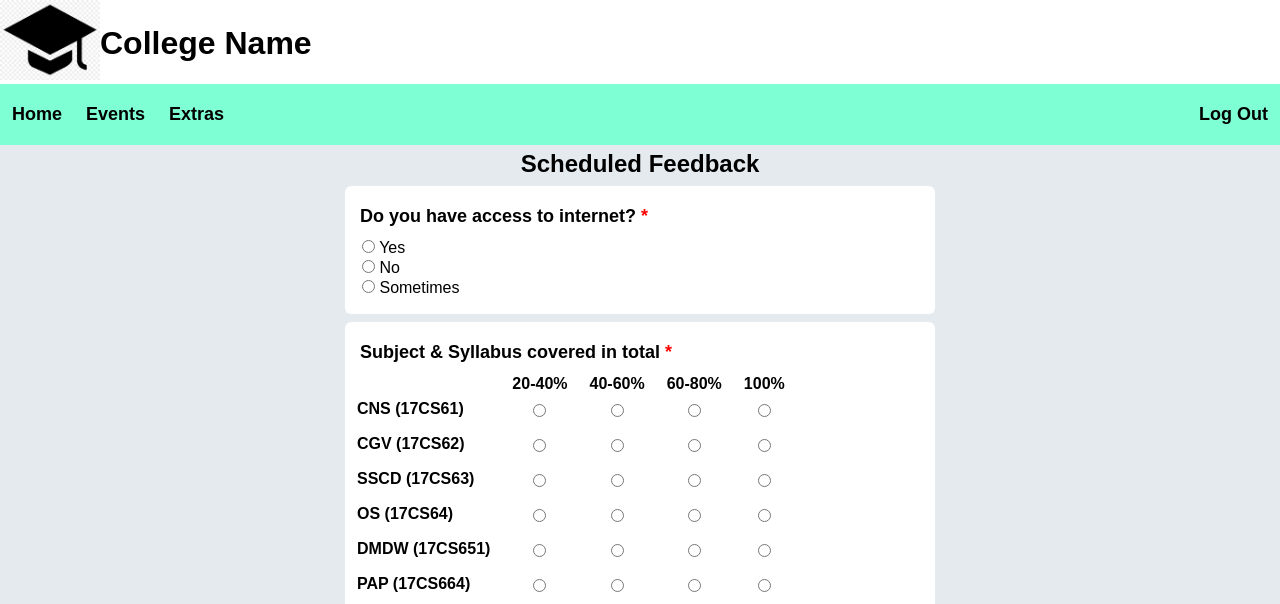
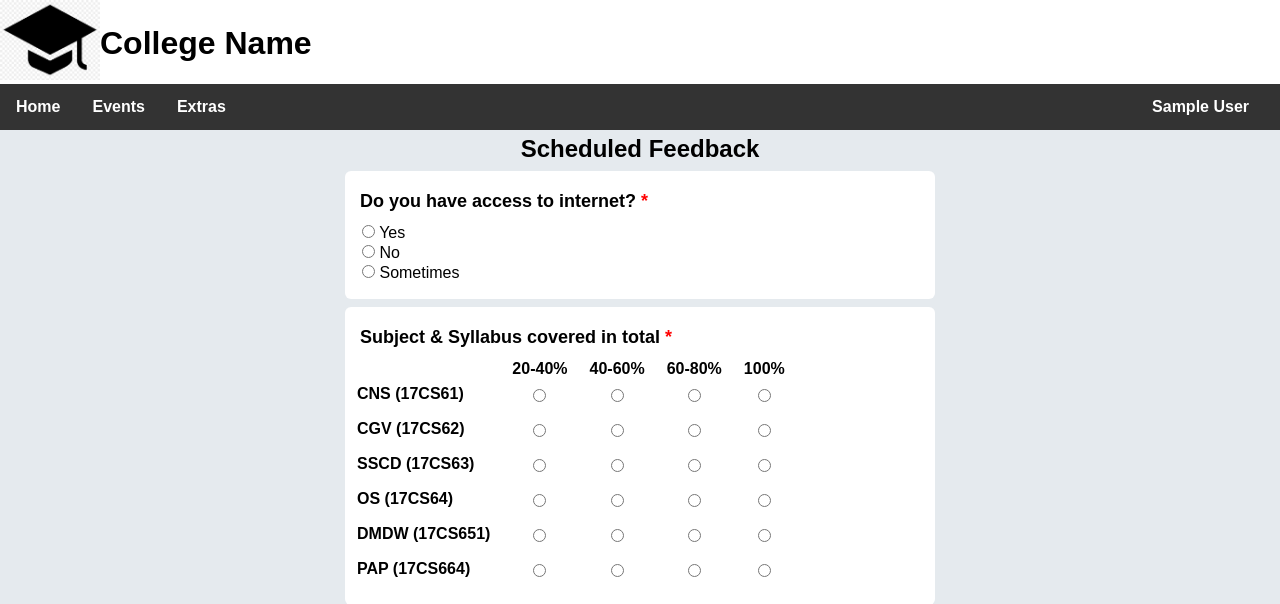
Before and after one commit to Accipiters/Feedback-System, a PHP site: page /pages/varFeed.php in a window 1280 px wide. Shown: the top 604 px of the page. Run offline with PHP 8.4, Linux system fonts and the light colour scheme; the visitor is signed in with stand-in values (Sample User, id 1).

Commit message:
Nav Bar reconstructed

```diff
--- a/css/var_feed.css
+++ b/css/var_feed.css
@@ -21,32 +21,76 @@
     display: flex;
 }
 
-/* Nav*/
+/* New NAV CSS */
 
-.nav-ul {
-    list-style-type: none;
+.navbar {
     overflow: hidden;
-    background-color: aquamarine;
+    background-color: #333;
 }
 
-.nav-li {
+.navbar .nav-a {
     float: left;
-    display: block;
+    font-size: 16px;
+    color: white;
     text-align: center;
-    padding: 20px 12px 20px 12px;
-}
-
-.nav-a {
-    color:black;
+    padding: 14px 16px;
+    text-decoration: none;
     font-weight: bold;
-    text-decoration: none;
-    font-size: large;
 }
 
 
+.dropdown {
+    float: left;
+    overflow: hidden;
+}
+
+.dropdown .dropbtn {
+    font-size: 16px;
+    border: none;
+    outline: none;
+    color: white;
+    padding: 14px 16px;
+    background-color: inherit;
+    font-family: inherit;
+    margin-right: 15px;
+}
+
+.navbar .nav-a:hover, .dropdown:hover .dropbtn {
+    background-color: red;
+}
+
+.navbar .nav-a:active {
+    background-color: #ff3e3e;
+}
+
+.dropdown-content {
+    display: none;
+    position: absolute;
+    right: 0;
+    margin-right: 15px;
+    background-color: #f9f9f9;
+    min-width: 106px;
+    box-shadow: 0px 8px 16px 0px rgba(0,0,0,0.2);
+    z-index: 1;
+}
+
+.dropdown-content .nav-a {
+    float: none;
+    color: black;
+    padding: 12px 16px;
+    text-decoration: none;
+    display: block;
+}
+
+.dropdown-content .nav-a:hover {
+    background-color: #ddd;
+}
+
+.dropdown:hover .dropdown-content {
+    display: block;
+}
 
 /* Footer */
-
 footer {
     padding-top: 5px;
 }
--- a/pages/varFeed.php
+++ b/pages/varFeed.php
@@ -21,15 +21,19 @@
             <a href="/Feedback-System/index.php"><img src="/Feedback-System/css/img/college_icon.png" alt="Logo" id="college_icon"></a>
             <h1 id="title">College Name</h1>
         </div>
-        <nav id="nav">
-            <ul class="nav-ul">
-                <li class="nav-li"><a href="/Feedback-System/index.php" class="nav-a">Home</a></li>
-                <li class="nav-li"><a href="#" class="nav-a">Events</a></li>
-                <li class="nav-li"><a href="#" class="nav-a">Extras</a></li>
-                <li class="nav-li" style="float: right"><a href="/Feedback-System/auth/stud-loginsys/includes/logout.php" class="nav-a">Log Out</a></li>
-                <!-- float Right -->
-            </ul>
-        </nav>
+        <div class="navbar">
+            <a href="/Feedback-System/index.php" class="nav-a">Home</a>
+            <a href="#" class="nav-a">Events</a>
+            <a href="#" class="nav-a">Extras</a>
+            <?php if (isset($_SESSION['student_usn'])) { ?>
+                <div class="dropdown" style="float:right;">
+                    <button class="dropbtn" style="font-weight: bold;"><?php echo $_SESSION['student_name'];?></button>
+                    <div class="dropdown-content">
+                        <a href="../Feedback-System/auth/stud-loginsys/includes/logout.php" class="nav-a">Log Out</a>
+                    </div>
+                </div>
+            <?php } ?>
+        </div>
     </header>
     <main>
         <!-- main content -->
```
Also changed, not shown: auth/stud-loginsys/student-login.php (+5 -8 lines), auth/stud-loginsys/student-signup.php (+6 -9 lines), css/a_fb.css (+15 -13 lines), css/index.css (+71 -2 lines), css/st_login.css (+15 -13 lines), css/st_signup.css (+15 -13 lines), db/anonymous/afb.inc.php (added, +51 -0 lines), index.php (+21 -18 lines), pages/Feedback.php (renamed from pages/Feedback.html, +21 -12 lines).
